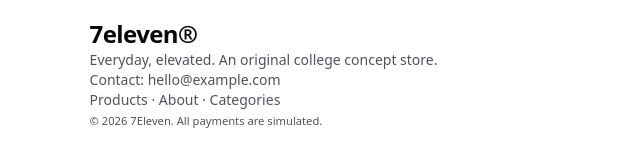
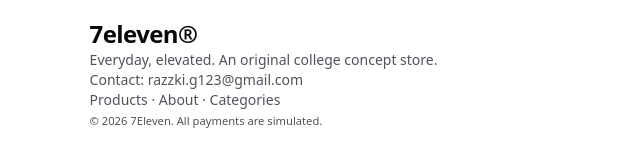
Before and after one commit to hannsraaz/7Eleven, a plain HTML site: page index.html in a window 1280 px wide. Shown: the part 3895-4062 px from the top of the page, 0-640 px from the left. Drawn offline with nearby package versions, Linux system fonts and the light colour scheme.

Commit message:
Mail update

```diff
--- a/index.html
+++ b/index.html
@@ -131,7 +131,7 @@
     <footer class="border-t border-zinc-200 px-6 py-10 text-sm text-zinc-600 md:px-[7%]">
       <a class="text-2xl font-extrabold tracking-tight text-zinc-950" href="#home">7eleven®</a>
       <p>Everyday, elevated. An original college concept store.</p>
-      <a href="mailto:hello@example.com">Contact: hello@example.com</a>
+      <a href="mailto:razzki.g123@gmail.com">Contact: razzki.g123@gmail.com</a>
       <p>
         <a href="#products">Products</a> · <a href="#about">About</a> · <a href="#categories">Categories</a>
       </p>
```
